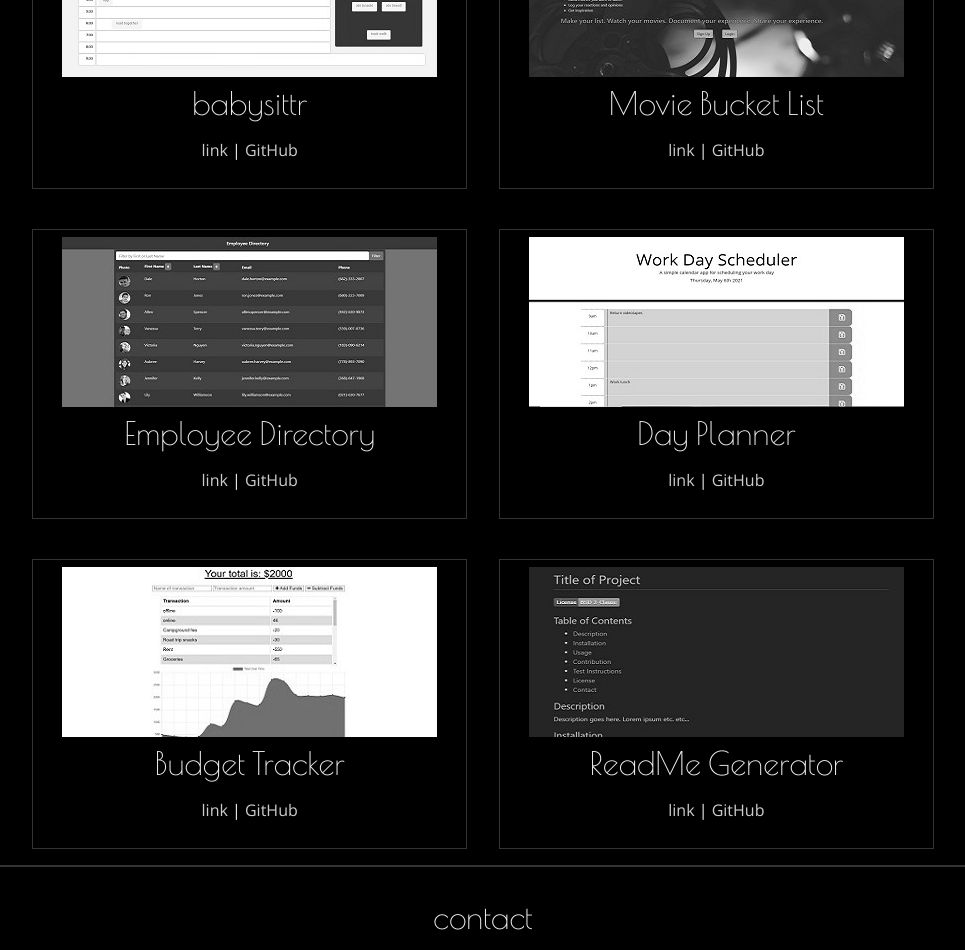
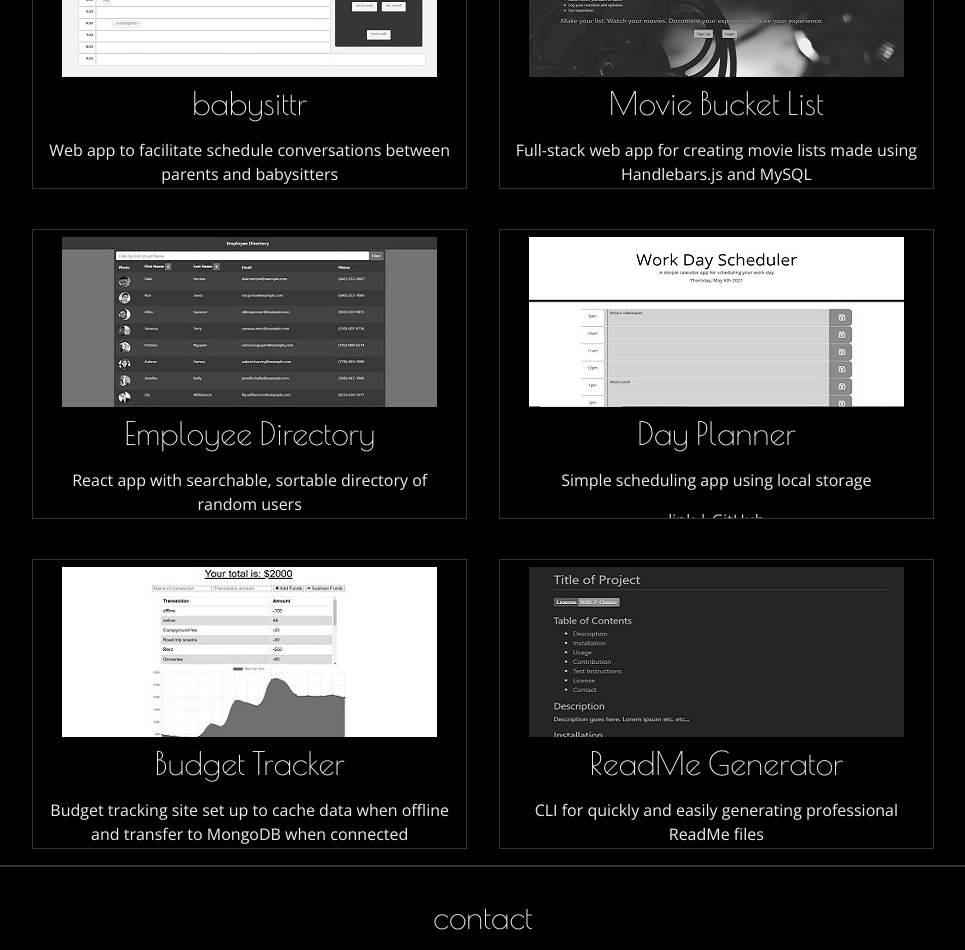
Before and after one commit to artemissorrow/react-portfolio, a React (Create React App) app: page /#/projects in a window 1280 px wide. Shown: the part 460-1410 px from the top of the page, without its empty margins (157-1122 px from the left). Built offline with nearby package versions, Linux system fonts and the light colour scheme.

Commit message:
Added description to project cards

```diff
--- a/src/components/ProjectCard.js
+++ b/src/components/ProjectCard.js
@@ -9,6 +9,7 @@ function ProjectCard (props) {
     </div>
     <div className='content'>
       <h2>{props.title}</h2>
+      <p>{props.blurb}</p>
       <p><a href={props.deploy}>link</a> | <a href={props.github}>GitHub</a></p>
     </div>
   </div>)
--- a/src/components/Projects.js
+++ b/src/components/Projects.js
@@ -7,42 +7,48 @@ const projectinfo = [
     title: 'babysittr',
     image: 'images/sittrscreenshot.jpg',
     github: 'https://github.com/artemissorrow/babysittr',
-    deploy: 'https://artemissorrow.github.io/babysittr/'
+    deploy: 'https://artemissorrow.github.io/babysittr/',
+    blurb: 'Web app to facilitate schedule conversations between parents and babysitters'
   },
   {
     id: 2,
     title: 'Movie Bucket List',
     image: 'images/moviescreenshot.jpg',
     github: 'https://github.com/artemissorrow/group-project-2',
-    deploy: 'https://patient-wave-6474.herokuapp.com/'
+    deploy: 'https://patient-wave-6474.herokuapp.com/',
+    blurb: 'Full-stack web app for creating movie lists made using Handlebars.js and MySQL'
   },
   {
     id: 3,
     title: 'Employee Directory',
     image: 'images/directoryscreenshot.jpg',
     github: 'https://github.com/artemissorrow/employee-directory',
-    deploy: 'https://artemissorrow.github.io/employee-directory/'
+    deploy: 'https://artemissorrow.github.io/employee-directory/',
+    blurb:  'React app with searchable, sortable directory of random users'
   },
   {
     id: 4,
     title: 'Day Planner',
     image: 'images/plannerscreenshot.jpg',
     github: 'https://github.com/artemissorrow/day-planner',
-    deploy: 'https://artemissorrow.github.io/day-planner/'
+    deploy: 'https://artemissorrow.github.io/day-planner/',
+    blurb:  'Simple scheduling app using local storage'
   },
   {
     id: 5,
     title: 'Budget Tracker',
     image: 'images/budgetscreenshot.jpg',
     github: 'https://github.com/artemissorrow/budget-tracker',
-    deploy: 'https://ancient-tor-53184.herokuapp.com/'
+    deploy: 'https://ancient-tor-53184.herokuapp.com/',
+    blurb: 'Budget tracking site set up to cache data when offline and transfer to MongoDB when connected'
   },
   {
     id: 6,
     title: 'ReadMe Generator',
     image: 'images/readmescreenshot.jpg',
     github: 'https://github.com/artemissorrow/readme-generator',
-    deploy: 'https://www.youtube.com/watch?v=dsPYMw6DipU'
+    deploy: 'https://www.youtube.com/watch?v=dsPYMw6DipU',
+    blurb: 'CLI for quickly and easily generating professional ReadMe files'
   }
 ]
 
@@ -56,6 +62,7 @@ function ProjectContainer () {
             id={each.id}
             title={each.title}
             image={each.image}
+            blurb={each.blurb}
             github={each.github}
             deploy={each.deploy}
           />
```
